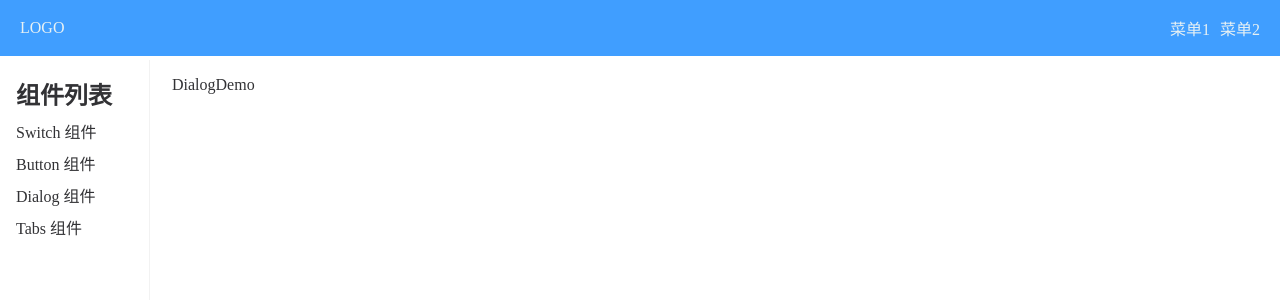
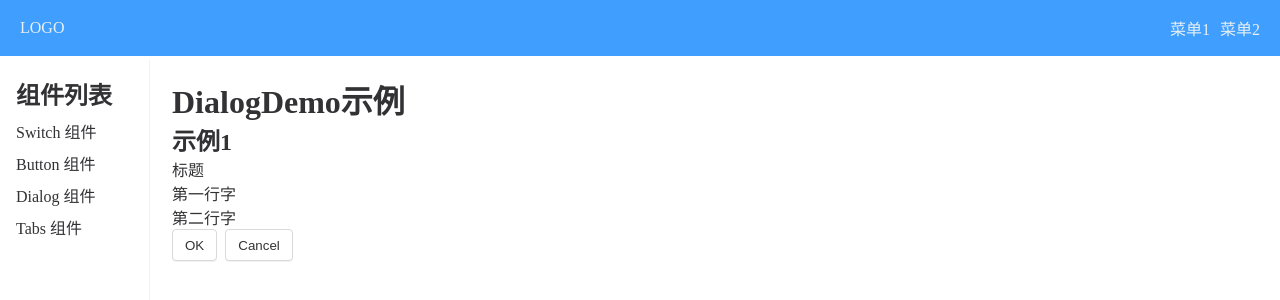
Before and after one commit to wondershare36/king-ui, a Vue app: page /#/doc/dialog in a window 1280 px wide. Shown: the top 300 px of the page. Built offline with nearby package versions, Linux system fonts and the light colour scheme.

Commit message:
创建Dialog组件

```diff
--- a/src/components/DialogDemo.vue
+++ b/src/components/DialogDemo.vue
@@ -1,12 +1,16 @@
 <template>
   <div>
-    DialogDemo
+    <h1>DialogDemo示例</h1>
+    <h2>示例1</h2>
+    <Dialog/>
   </div>
 </template>
 
 <script>
+import Dialog from '../lib/Dialog.vue';
 export default {
-name: "DialogDemo"
+name: "DialogDemo",
+  components: { Dialog }
 }
 </script>
 
--- /dev/null
+++ b/src/lib/Dialog.vue
@@ -0,0 +1,27 @@
+<template>
+  <div class="dialog-overlay"></div>
+  <div class="dialog-wrapper">
+    <header>标题</header>
+    <main>
+      <p>第一行字</p>
+      <p>第二行字</p>
+    </main>
+    <footer>
+      <Button>OK</Button>
+      <Button>Cancel</Button>
+    </footer>
+  </div>
+</template>
+
+<script lang="ts">
+
+import Button from './Button.vue';
+export default {
+name: "Dialog",
+  components: {Button}
+}
+</script>
+
+<style scoped>
+
+</style>
```
